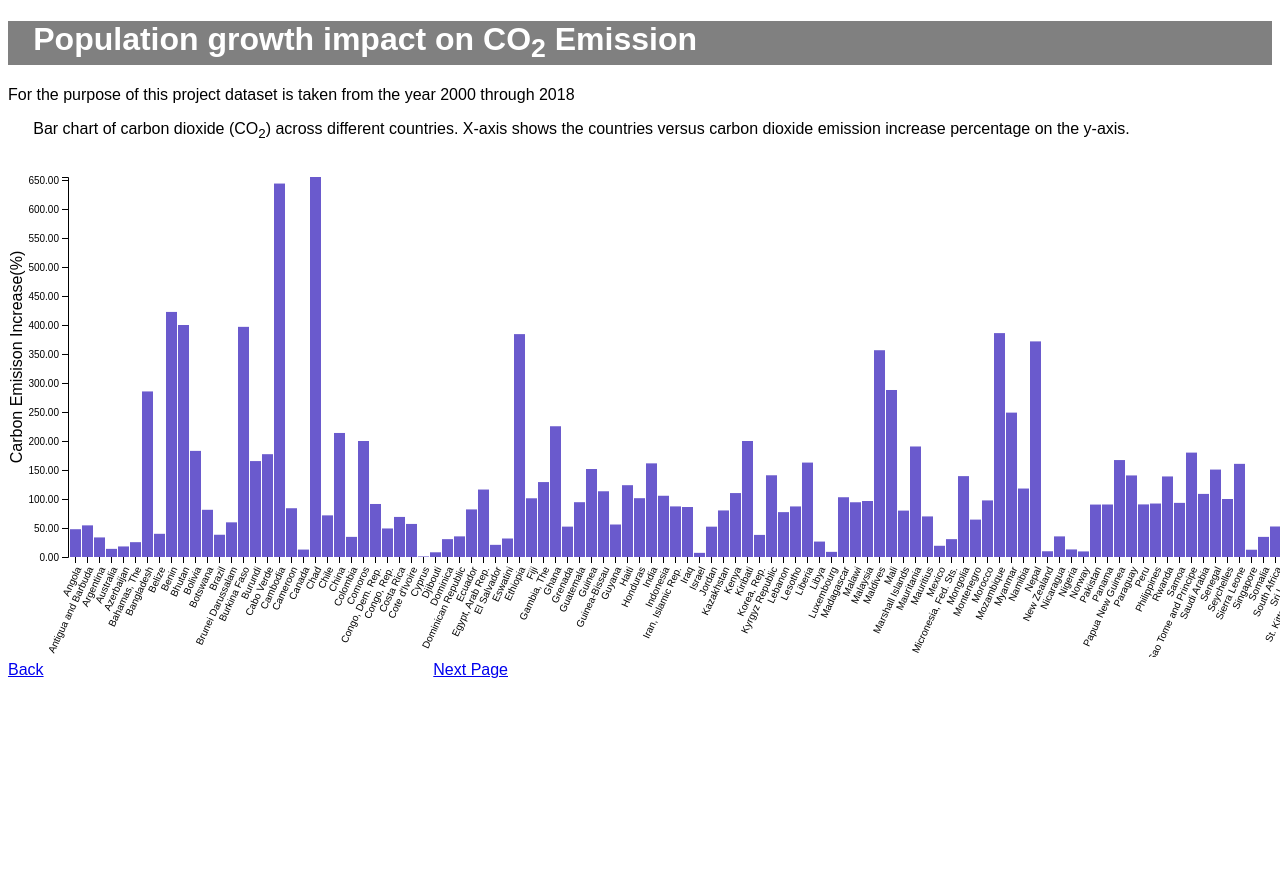
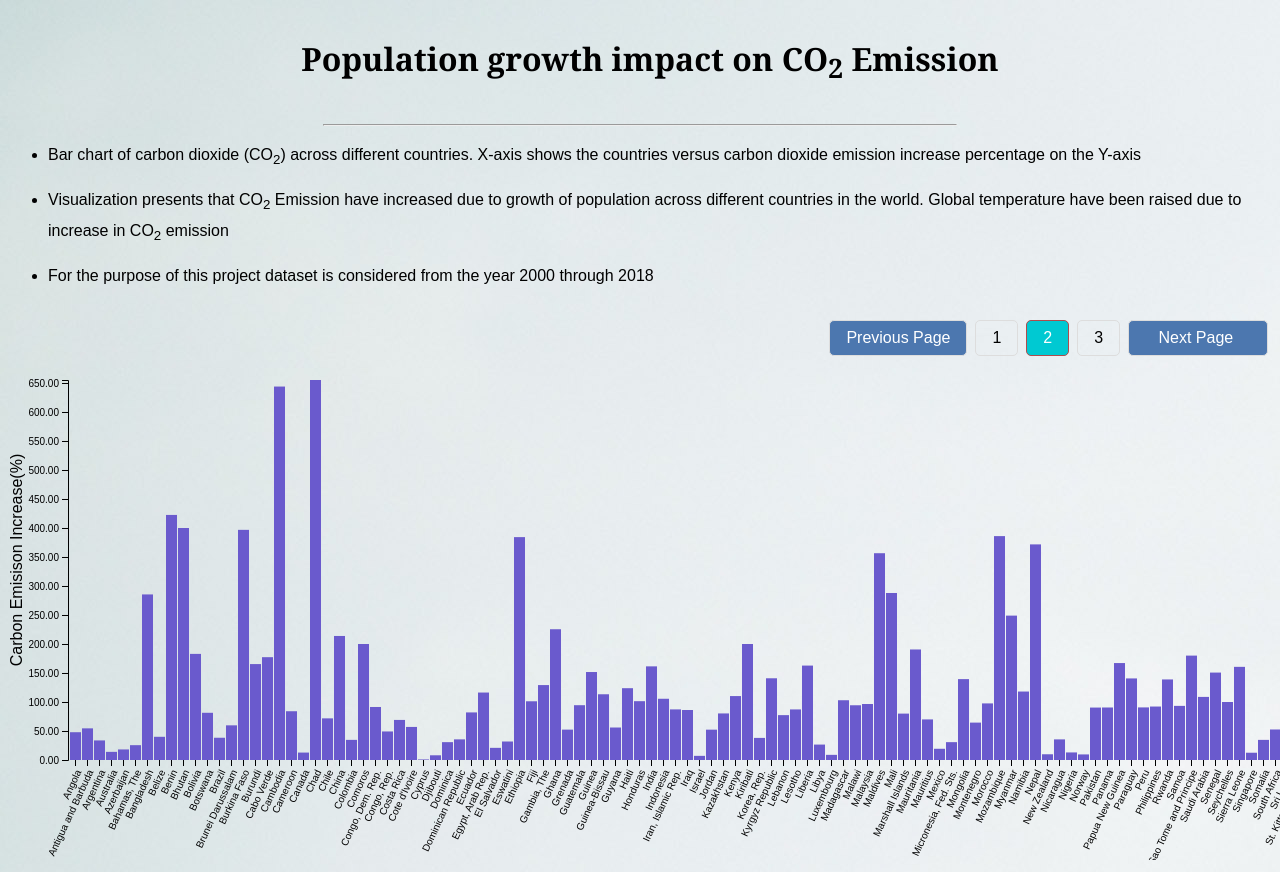
Before and after one commit to rubelghosh/rubelghosh.github.io, a plain HTML site: page docs/carbonemission.html in a window 1280 px wide. Shown: the top 872 px of the page. Before the commit the page ends 800 px from the top, so only its background shows below. Drawn offline with nearby package versions, Linux system fonts and the light colour scheme.

Commit message:
updated files
updated files

```diff
--- a/docs/carbonemission.html
+++ b/docs/carbonemission.html
@@ -3,6 +3,7 @@
 <style>
 body {
   font: 16px sans-serif;
+    background-image: url('../data/image.jpg');
 }
 .bar {
   fill: lightseagreen;
@@ -30,13 +31,89 @@
     display:inline-block;
     width:130px;
 }
+/*pagination */
+
+.pag_sec a {
+    color: black;
+    float: left;
+    padding: 8px 16px;
+    text-decoration: none;
+    transition: background-color .3s;
+    border: 1px solid #ddd;
+    margin: 0 4px;
+}
+
+.pag_sec a.active {
+    background-color: #4c77af;
+    color: white;
+
+}
+.cen {
+    text-align: right;
+    margin-top: 2rem;
+}
+
+.pag_sec {
+    display: inline-block;
+}
+.pag_sec a {
+    border-radius: 5px;
+}
+
+.pag_sec a.active {
+    border-radius: 5px;
+}
+.pag_sec a.highlight {
+    background-color: #00c9d2;
+    color: white;
+    border: 1px solid #af4c4c;
+}
+
+.headerstyle {
+    display: flex;
+    padding-left: 20px;
+    margin: 1rem;
+    flex-wrap: wrap;
+    justify-content: center;
+    font-family: Georgia,serif;
+}
+#dataviz {
+    text-align: center;
+}
+ul li {
+  margin-top: 15px;
+  word-wrap: break-word;
+  line-height: 25px;
+}
+
+
 
 </style>
 <body>
-<div class="jumbotron" style="background-color: gray; color: white" aligncenter>
-    <h1 style="padding-left : 2%">Population growth impact on CO<sub>2</sub> Emission</h1></div>
-    <p>For the purpose of this project dataset is taken from the year 2000 through 2018</p>
-   <p style="padding-left : 2%">Bar chart of carbon dioxide (CO<sub>2</sub>) across different countries. X-axis shows the countries versus carbon dioxide emission increase percentage on the y-axis. </p>
+
+    <div class="headerstyle">
+        <h1>Population growth impact on CO<sub>2</sub> Emission</h1>
+    </div>
+    <hr style="width:50%;text-align:center;margin-left:auto";>
+    <ul>
+         <li>Bar chart of carbon dioxide (CO<sub>2</sub>) across different countries. X-axis shows the countries versus carbon dioxide emission increase percentage on the Y-axis </li>
+        <li>
+            Visualization presents that CO<sub>2</sub> Emission have increased due to growth of population across different countries in the world. Global temperature have been raised due to increase in CO<sub>2</sub> emission
+        </li>
+        <li>For the purpose of this project dataset is considered from the year 2000 through 2018</li>
+    </ul>
+
+    <div class="cen">
+        <div class="pag_sec">
+            <a href="index.html" class="active">Previous Page</a>
+            <a href="index.html">1</a>
+            <a href="#" class="highlight">2</a>
+            <a href="forest.html">3</a>
+            <a href="forest.html" class="active">&nbsp &nbspNext Page &nbsp &nbsp</a>
+        </div>
+    </div>
+
+<div id="dataviz">
 <svg width="1560" height="500">
 </svg>
 
@@ -64,6 +141,7 @@
                       .duration(200) // ms
                       .style("opacity", 1) // started as 0!
                       .style("background", "lightseagreen")
+                      .style('font-weight','bold')
 
               };
               // tooltip mouseout event handler
@@ -133,7 +211,7 @@
 //         .style("font" ,"16px sans-serif")
 //         .text("Most developed countries have higher urban Area");
 
-svg.append("text")  // text label for the x axis
+svg.append("text")  // x axis text label
         .attr("transform", "rotate(-90)")
         .attr("y", -2)
         .attr("x",-200)
@@ -143,9 +221,5 @@
         .text("Carbon Emisison Increase(%)");
 
 </script>
-
-<div style="width:500px;" id="containers">
-    <div style ="float: left"><a href="index.html" class="button">Back</a></div>
-    <div style ="float:  right"><a href="forest.html" class="button">Next Page</a></div>
 </div>
 </body>
```
Also changed, not shown: docs/forest.html (+79 -9 lines), docs/index.html (+81 -16 lines), docs/populationgrowth.html (+74 -10 lines), 2 other files.
